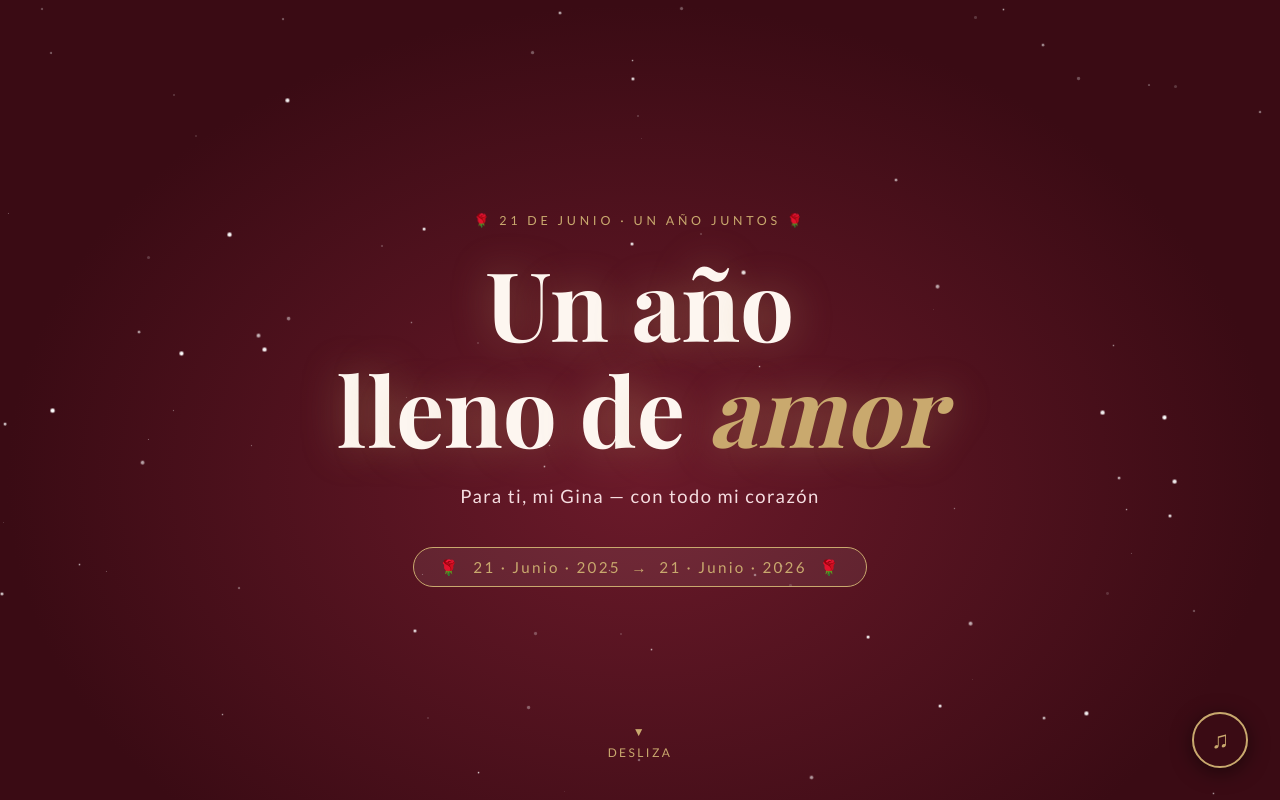
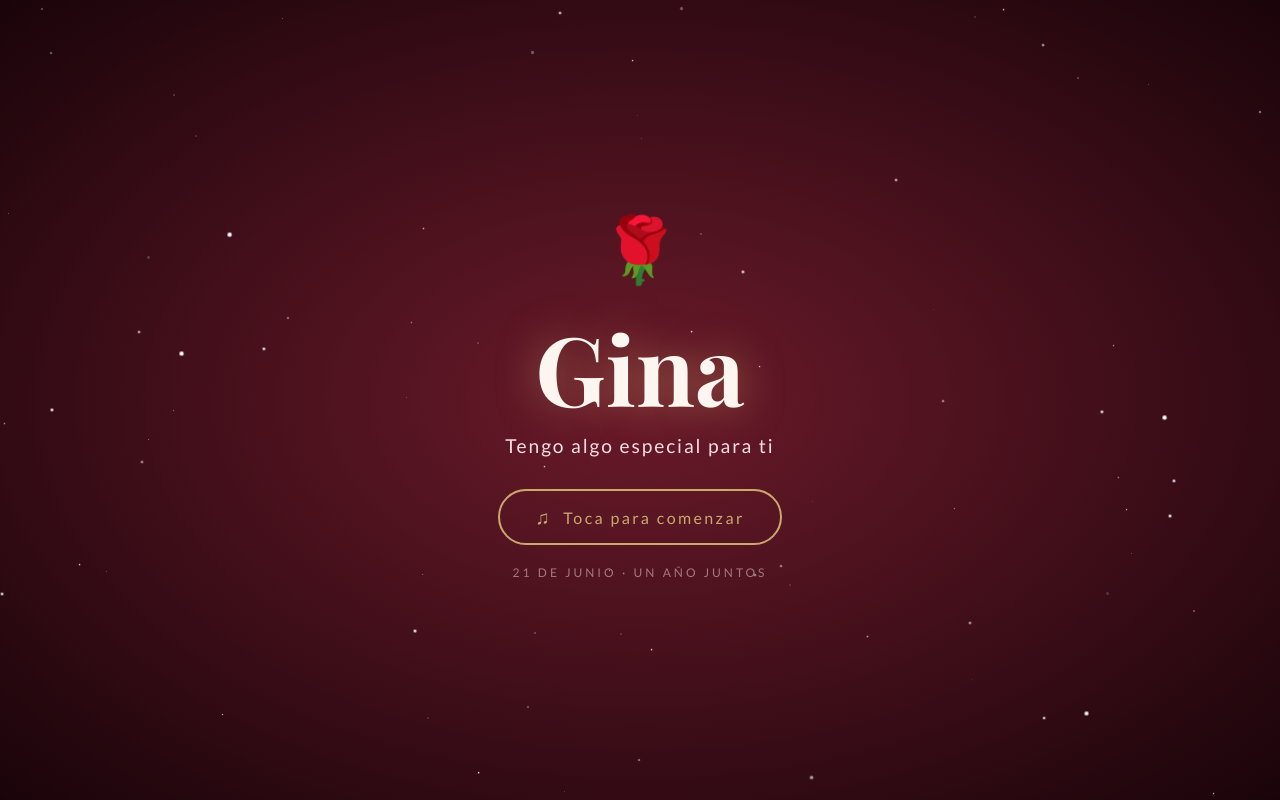
Before and after one commit to juanpis1299/aniversario-gina, a plain HTML site: page index.html in a window 1280 px wide. Shown: the top 800 px of the page. Drawn offline with nearby package versions, Linux system fonts and the light colour scheme; a web font is replaced by a local one.

Commit message:
Agrega pantalla de bienvenida con autoplay de musica al hacer clic

```diff
--- a/index.html
+++ b/index.html
@@ -375,6 +375,79 @@
       color: var(--rose-gold); font-size: 1.5rem; margin-top: .5rem;
     }
 
+    /* ── INTRO OVERLAY ──────────────────────── */
+    #introOverlay {
+      position: fixed; inset: 0; z-index: 9999;
+      background: radial-gradient(ellipse at 50% 50%, #6b1a2a 0%, #1a040a 100%);
+      display: flex; align-items: center; justify-content: center;
+      text-align: center;
+      transition: opacity .8s ease, visibility .8s ease;
+    }
+    #introOverlay.hidden { opacity: 0; visibility: hidden; pointer-events: none; }
+
+    .intro-stars {
+      position: absolute; inset: 0; pointer-events: none;
+    }
+    .intro-star {
+      position: absolute; border-radius: 50%; background: #fff;
+      animation: twinkle ease-in-out infinite;
+    }
+
+    .intro-content {
+      position: relative; z-index: 2;
+      display: flex; flex-direction: column;
+      align-items: center; gap: 1.2rem;
+      padding: 2rem;
+    }
+
+    .intro-rose {
+      font-size: 4rem;
+      animation: floatRose 3s ease-in-out infinite;
+    }
+    @keyframes floatRose {
+      0%,100% { transform: translateY(0) rotate(-5deg); }
+      50%      { transform: translateY(-14px) rotate(5deg); }
+    }
+
+    .intro-title {
+      font-family: 'Playfair Display', serif;
+      font-size: clamp(3rem, 12vw, 6rem);
+      color: var(--cream);
+      text-shadow: 0 0 40px rgba(201,169,110,.5);
+      line-height: 1;
+    }
+
+    .intro-sub {
+      font-size: clamp(.95rem, 3vw, 1.2rem);
+      color: var(--soft-pink);
+      letter-spacing: .1em;
+    }
+
+    .intro-btn {
+      margin-top: .8rem;
+      display: inline-flex; align-items: center; gap: .7rem;
+      background: transparent;
+      border: 2px solid var(--rose-gold);
+      color: var(--rose-gold);
+      font-family: 'Lato', sans-serif;
+      font-size: 1rem; letter-spacing: .15em;
+      padding: .9rem 2.2rem; border-radius: 999px;
+      cursor: pointer;
+      animation: pulseBtn 2s ease-in-out infinite;
+      transition: background .3s, color .3s;
+    }
+    .intro-btn:hover { background: var(--rose-gold); color: var(--vino-dark); }
+    .intro-btn-icon { font-size: 1.2rem; }
+    @keyframes pulseBtn {
+      0%,100% { box-shadow: 0 0 0 0 rgba(201,169,110,.4); }
+      50%      { box-shadow: 0 0 0 12px rgba(201,169,110,0); }
+    }
+
+    .intro-hint {
+      font-size: .75rem; letter-spacing: .25em;
+      text-transform: uppercase; color: rgba(245,221,224,.5);
+    }
+
     /* ── RESPONSIVE ──────────────────────────── */
     @media (max-width: 768px) {
       .timeline::before { left: 1.5rem; }
@@ -398,6 +471,21 @@
 <!-- ══ AUDIO ══════════════════════════════════ -->
 <audio id="bgMusic" src="audio/DOS%20OJOS.mp3" loop></audio>
 <button class="music-btn" id="musicBtn" aria-label="Reproducir música">♫</button>
+
+<!-- ══ INTRO OVERLAY ══════════════════════════ -->
+<div id="introOverlay">
+  <div class="intro-stars" id="introStars"></div>
+  <div class="intro-content">
+    <div class="intro-rose">🌹</div>
+    <h2 class="intro-title">Gina</h2>
+    <p class="intro-sub">Tengo algo especial para ti</p>
+    <button class="intro-btn" id="introBtn">
+      <span class="intro-btn-icon">♫</span>
+      <span>Toca para comenzar</span>
+    </button>
+    <p class="intro-hint">21 de Junio · Un año juntos</p>
+  </div>
+</div>
 
 <!-- ══ PETALS ════════════════════════════════ -->
 <div class="petals-container" id="petals"></div>
@@ -609,6 +697,34 @@
 
 <!-- ══ SCRIPTS ═══════════════════════════════ -->
 <script>
+  /* ── 0. INTRO OVERLAY ─────────────────── */
+  const overlay  = document.getElementById('introOverlay');
+  const introBtn = document.getElementById('introBtn');
+  const introSt  = document.getElementById('introStars');
+
+  // Estrellas dentro del overlay
+  for (let i = 0; i < 80; i++) {
+    const s = document.createElement('div');
+    s.className = 'intro-star';
+    const sz = Math.random() * 2.5 + .5;
+    s.style.cssText = `
+      width:${sz}px; height:${sz}px;
+      left:${Math.random()*100}%;
+      top:${Math.random()*100}%;
+      animation-duration:${2 + Math.random()*4}s;
+      animation-delay:${-Math.random()*6}s;
+    `;
+    introSt.appendChild(s);
+  }
+
+  introBtn.addEventListener('click', () => {
+    music.play();
+    playing = true;
+    musicBtn.textContent = '❚❚';
+    musicBtn.classList.add('playing');
+    overlay.classList.add('hidden');
+  });
+
   /* ── 1. STARS IN HERO ──────────────────── */
   const hero = document.getElementById('hero');
   for (let i = 0; i < 90; i++) {
```
